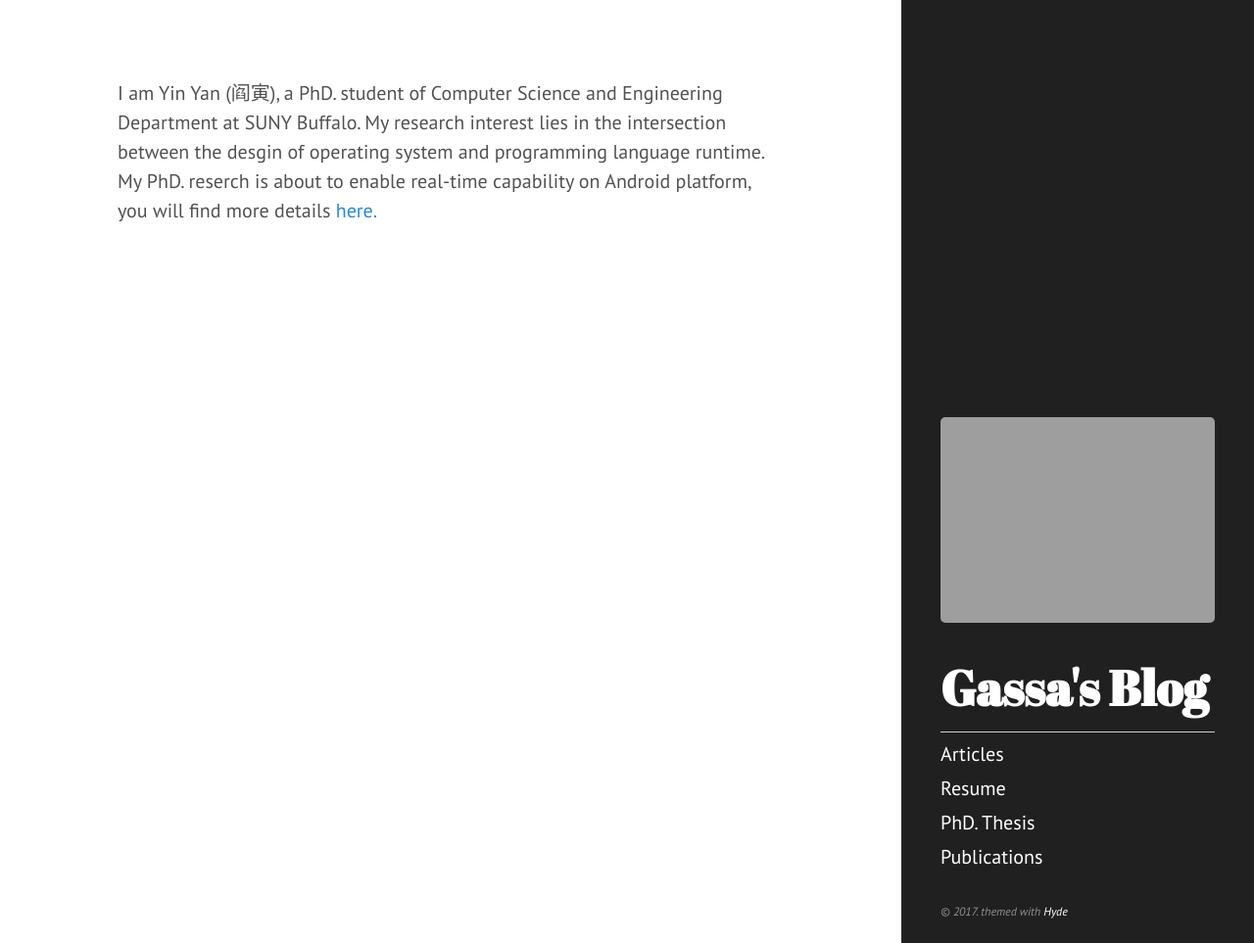
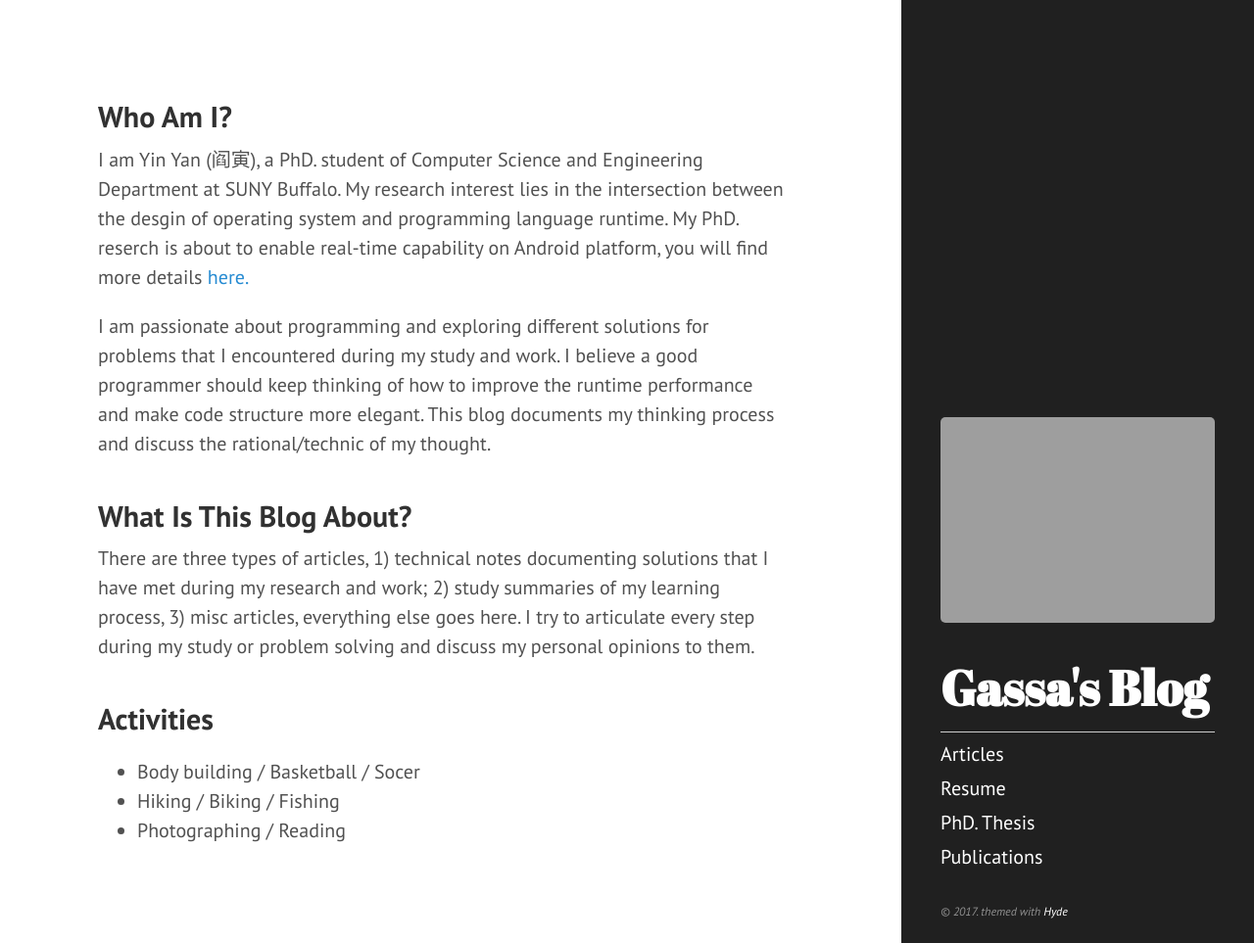
Before and after one commit to gassayy/gassa.github.io, a Jekyll site: the page built from index.html, in a window 1280 px wide and 963 px high. Shown: the whole window at 98% size. Built offline with Jekyll 4.4.1, drawn with Linux system fonts in a browser that asks for light colours; the list of posts is cut into pages by our own code.

Commit message:
complete my blog

```diff
--- a/index.html
+++ b/index.html
@@ -3,16 +3,49 @@ layout: default
 title: Home
 ---
 
-<div class="container">
-<div class="page">
+<div class="wrapper100">
+<h2> Who Am I? </h2>
 
-<section class="intro">
-I am Yin Yan (阎寅), a PhD. student of Computer Science and Engineering
+<p> I am Yin Yan (阎寅), a PhD. student of Computer Science and Engineering
 Department at SUNY Buffalo. My research interest lies in the intersection
 between the desgin of operating system and programming language runtime. My
 PhD. reserch is about to enable real-time capability on Android platform, you
-will find more details <a href="./phd-thesis.html">here.</a>
-</section>
+will find more details <a href="./phd-thesis.html">here.</a></p>
+
+
+<p> I am passionate about programming and exploring different solutions for
+problems that I encountered during my study and work. I believe a good
+programmer should keep thinking of how to improve the runtime performance and
+make code structure more elegant. This blog documents my thinking process and
+discuss the rational/technic of my thought.</p>
+
+</div>
+
+<hr class="top-border"/>
+
+<div class="wrapper100">
+<h2> What Is This Blog About? </h2>
+
+<p>There are three types of articles, 1) technical notes documenting solutions
+that I have met during my research and work; 2) study summaries of my learning
+process, 3) misc articles, everything else goes here. I try to articulate every
+step during my study or problem solving and discuss my personal opinions to
+them.</p>
+
+</div>
+
+<hr class="top-border"/>
+
+<div class="wrapper100">
+<h2> Activities </h2>
+
+<p>
+<ul>
+<li>Body building / Basketball / Socer</li>
+<li>Hiking / Biking / Fishing</li>
+<li>Photographing / Reading</li>
 </p>
-</div><!-- the end of page -->
-</div><!-- the end of content -->
+</div>
+
+
+<div class="clear"></div>
--- a/public/css/poole.css
+++ b/public/css/poole.css
@@ -305,6 +305,12 @@ tbody tr:nth-child(odd) th {
   margin-right: 1em;
 }
 
+.container div.wrapper40{
+  max-width: 40rem;
+  float: left;
+  margin-right: 1em;
+}
+
 .container div.wrapper50{
   max-width: 50rem;
   float: left;
@@ -318,6 +324,8 @@ tbody tr:nth-child(odd) th {
 }
 
 .clear { clear: both; }
+
+.top-border {border-top: 1px dotted black;}
 
 .debuger-border-black {border: 1px dotted black;}
 .debuger-border-red {border: 1px dotted red;}
```
